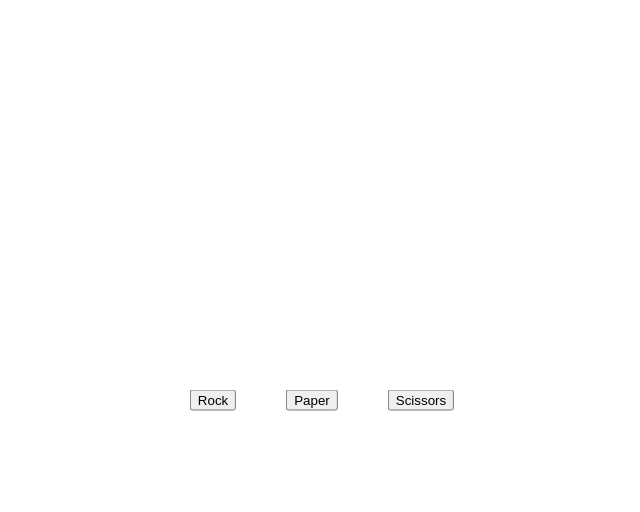
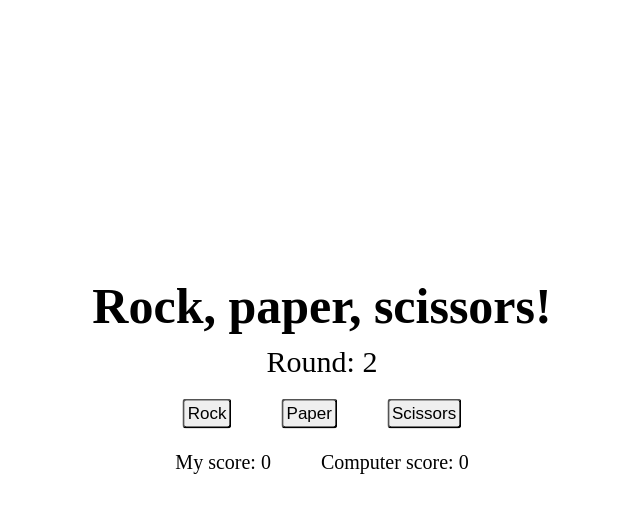
Before and after one commit to dragosc1/rock-paper-scissors, a plain HTML site: page index.html in a window 1280 px wide. Both pictures are taken after a click on the button "Rock". Shown: the whole page, without its empty margins (318-958 px from the left). Drawn offline with Linux system fonts and the light colour scheme.

Commit message:
Added score and round counters

```diff
--- a/index.html
+++ b/index.html
@@ -10,11 +10,28 @@
 </head>
 <body>
     <div class="container">
+        <div class="title">
+            <h1>Rock, paper, scissors!</h1>
+        </div>
+        <div class="round">
+            <p>Round: <p>&nbsp;
+            <p class="number">1</p>
+        </div>
         <div class="buttons">
             <button>Rock</button>
             <button>Paper</button>
             <button>Scissors</button>
         </div>
+        <div class="scores">
+            <div class="myscore">
+                <p style="margin-right:5px">My score: </p>
+                <p class="ms">0</p>
+            </div>
+            <div class="computerscore">
+                <p style="margin-right:5px">Computer score: </p>
+                <p class="cs">0</p>
+            </div>
+        </div>
     </div>
 </body>
 </html>
--- a/program.js
+++ b/program.js
@@ -1,28 +1,28 @@
+let MyScore = 0, ComputerScore = 0, round = 1;
 function getComputerChoice() {
-    let a = Math.floor(Math.random() * 4);
+    let a = Math.floor(Math.random() * 3) + 1;
     if (a == 1)
         return "rock";
     else if (a == 2)
         return "paper";
     else return "scissors";
 }
-let YourScore = 0, ComputerScore = 0;
 function playRound(playerSelection, computerSelection) {
     playerSelection = playerSelection.toLowerCase();
     if (playerSelection == "rock")
         if (computerSelection == "rock")
-            return "Draw";
+            return "Draw!";
         else if (computerSelection == "paper") {
             ComputerScore++;
             return "You Lost! Paper beats Rock";
         }
         else {
-            YourScore++;
+            MyScore++;
             return "You Won! Rock beats Scissors";
         }
     else if (playerSelection == "paper")
         if (computerSelection == "rock") {
-            YourScore++;
+            MyScore++;
             return "You Won! Paper beats Rock";
         }
         else if (computerSelection == "paper")
@@ -37,15 +37,73 @@ function playRound(playerSelection, computerSelection) {
             return "You Lost! Rock beats Scissors";
         }
         else if (computerSelection == "paper") {
-            YourScore++;
+            MyScore++;
             return "You Won! Scissors beats Paper";
         }
         else
             return "Draw!";
 }
 const buttons = document.querySelectorAll('.buttons button');
+const container = document.querySelector('.container');
+
+function updateRound() {
+    round++;
+    const roundclass = document.querySelector('.round');
+    let actualRound = document.querySelector('.round .number');
+    roundclass.removeChild(actualRound);
+    actualRound = document.createElement('p');
+    actualRound.textContent = `${round}`;
+    actualRound.classList.add('number');
+    roundclass.appendChild(actualRound);
+}
+
+function updateScore() {
+    const myScoreClass = document.querySelector('.myscore');
+    let myScore = document.querySelector('.ms');
+    myScoreClass.removeChild(myScore);
+    myScore.textContent = `${MyScore}`;
+    myScoreClass.appendChild(myScore);
+    const computerScoreClass = document.querySelector('.computerscore');
+    let computerScore = document.querySelector('.cs');
+    computerScoreClass.removeChild(computerScore);
+    computerScore.textContent = `${ComputerScore}`;
+    computerScoreClass.appendChild(computerScore);
+}
+
 buttons.forEach(button => button.addEventListener('click', function(e) {
+    if (MyScore == 3 || ComputerScore == 3)
+        return;
     cS = getComputerChoice();
-    playRound(e.target.innerText, cS);
-    console.log(YourScore);
+    const text = document.createElement('p');
+    text.textContent = playRound(e.target.innerText, cS);
+    text.style.textAlign = 'center';
+    text.style.fontSize = '20px';
+    container.appendChild(text);
+    setTimeout(function() {
+        container.removeChild(text);
+    }, 1000);
+    updateRound();
+    updateScore();
+    if (MyScore == 3) {
+        const won = document.createElement('h1');
+        won.style.fontSize = "30px"
+        won.textContent = "You've WON the match!";
+        container.appendChild(won);
+    }
+    if (ComputerScore == 3) {
+        const lost = document.createElement('h1');
+        lost.style.fontSize = "30px";
+        lost.textContent = "You've LOST the match!";
+        container.appendChild(lost);
+    }
+    if (MyScore == 3 || ComputerScore == 3) {
+        const replay = document.createElement('button');
+        replay.textContent = "Replay";
+        replay.style.marginTop = "10px";
+        replay.classList.add("replay");
+        container.appendChild(replay);
+        replay.addEventListener('click', function() {
+            window.location.reload();
+        });
+    }
 }));
--- a/style.css
+++ b/style.css
@@ -1,10 +1,47 @@
+* {
+    margin: 0;
+    padding: 0;
+    box-sizing: border-box;
+    font-size: 50px;
+}
 .container {
     position: absolute;
     top: 50%;
     left: 50%;
     transform: translate(-50%, -50%);
+    display: flex;
+    flex-direction: column;
+    justify-content: center;
+    align-items: center;
+}
+.round {
+    display: flex;
+    margin-top: 10px;
+    margin-bottom: 10px;
+}
+.round p {
+    font-size: 30px;
 }
 .buttons {
+    margin-top: 10px;
+    margin-bottom: 20px;
     display: flex;
     gap: 50px;
 }
+button {
+    padding: 3px;
+    font-size: 17px;
+    border-radius: 4px;
+}
+.scores {
+    display: flex;
+    gap: 50px;
+    margin-top: 2px;
+    margin-bottom: 50px;
+}
+.scores p {
+    font-size: 20px;
+}
+.myscore, .computerscore {
+    display: flex;
+}
```
